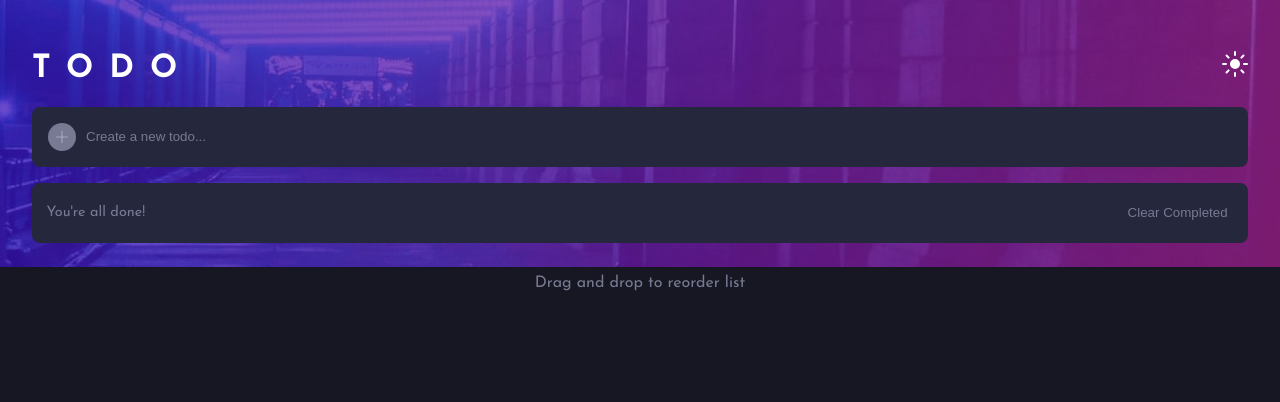
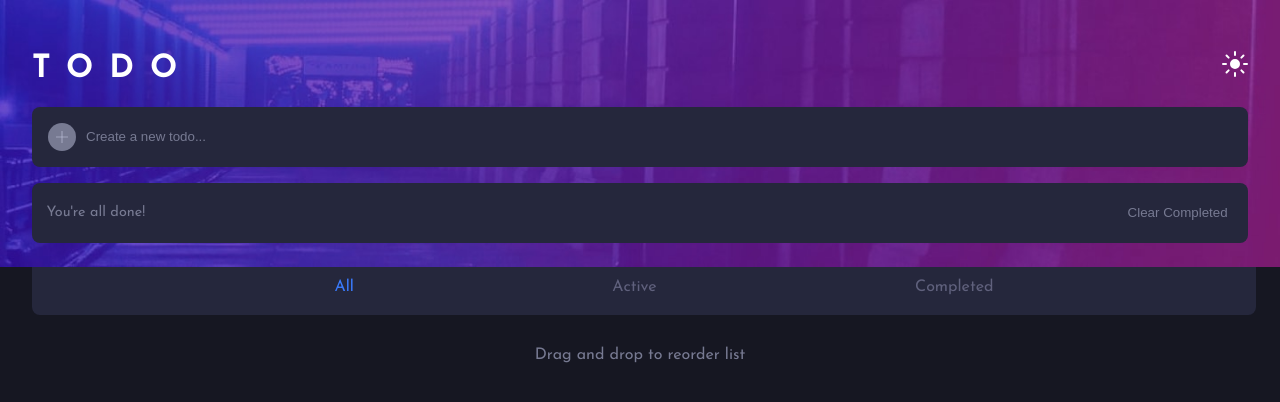
Before and after one commit to mattbcowan/todo-list, a React (Create React App) app: page / in a window 1280 px wide. Shown: the top 402 px of the page. Built offline with nearby package versions, Linux system fonts and the light colour scheme.

Commit message:
Feat: Add filter not functional

```diff
--- a/src/App.js
+++ b/src/App.js
@@ -1,6 +1,6 @@
 import React, { useState } from "react";
 import styled from "styled-components";
-import { Header, Footer, TaskList } from "./components/";
+import { Header, Footer, TaskList, Filter } from "./components/";
 import AddTodo from "./components/AddTodo/AddTodo";
 import { ThemeContext, themes } from "./context/theme-context";
 import { GlobalProvider } from "./context/GlobalState";
@@ -98,6 +98,7 @@ function App() {
                 textColor={theme.text}
               />
             </StyledMain>
+            <Filter />
           </Container>
           <Footer />
         </ThemeContext.Provider>
--- /dev/null
+++ b/src/components/Filter/Filter.jsx
@@ -0,0 +1,38 @@
+import React from "react";
+import styled from "styled-components";
+
+const Container = styled.div`
+  width: 100%;
+  background-color: #25273c;
+  padding: 0.25em;
+  margin-top: 1rem;
+  border-radius: 0.5em;
+
+  ul {
+    display: flex;
+    justify-content: space-evenly;
+    list-style: none;
+
+    li {
+      color: #60617d;
+    }
+
+    li#active {
+      color: hsl(220, 98%, 61%);
+    }
+  }
+`;
+
+const Filter = () => {
+  return (
+    <Container>
+      <ul>
+        <li id="active">All</li>
+        <li>Active</li>
+        <li>Completed</li>
+      </ul>
+    </Container>
+  );
+};
+
+export default Filter;
--- a/src/components/index.js
+++ b/src/components/index.js
@@ -9,6 +9,7 @@ import RemoveTodo from "./RemoveTodo/RemoveTodo";
 import ListFooter from "./ListFooter/ListFooter";
 import SortableArray from "./SortableArray/SortableArray";
 import TaskList from "./TaskList/TaskList";
+import Filter from "./Filter/Filter";
 
 export {
   AddTodo,
@@ -22,4 +23,5 @@ export {
   Footer,
   TaskList,
   TextInput,
+  Filter,
 };
```
Also changed, not shown: src/components/Filter/styles.js (added).
